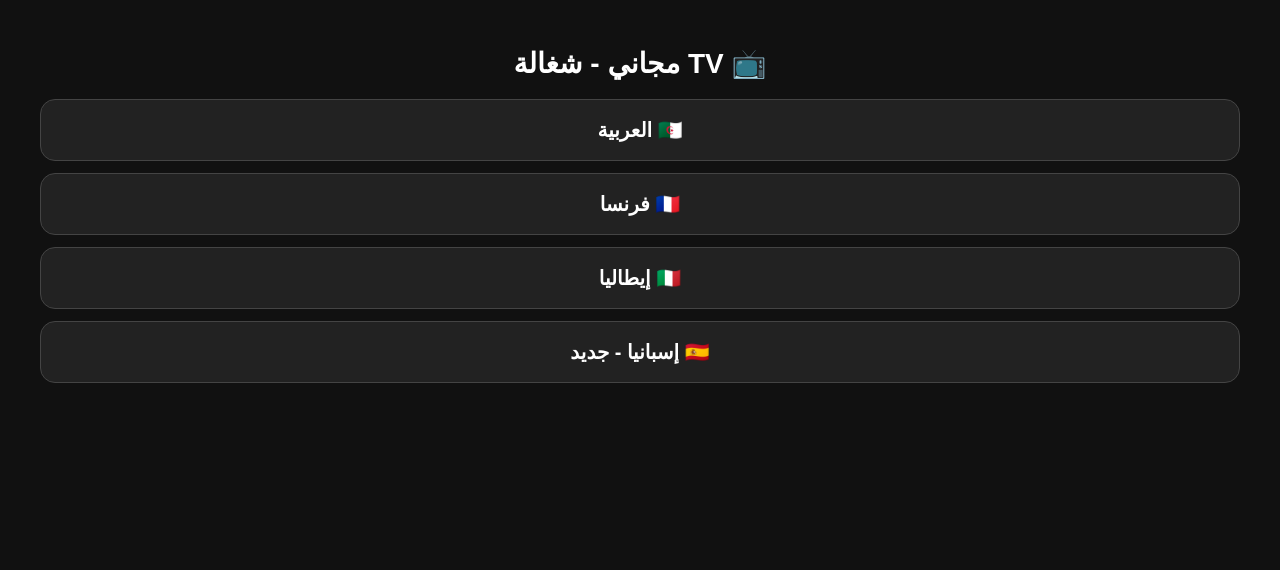
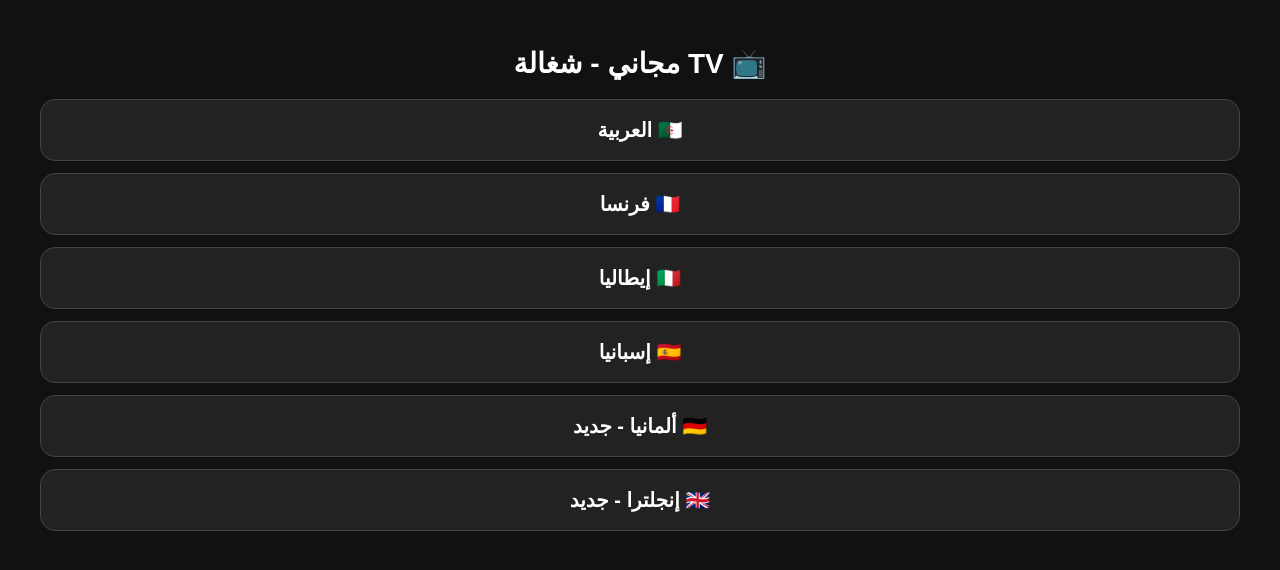
Before and after one commit to khaddartahar-commits/taharkhaddar, a plain HTML site: page index.html in a window 1280 px wide. Drawn offline with Linux system fonts and the light colour scheme.

Commit message:
Update index.html

```diff
--- a/index.html
+++ b/index.html
@@ -3,5 +3,7 @@
 <a href="arabic.html">🇩🇿 العربية</a>
 <a href="france.html">🇫🇷 فرنسا</a>
 <a href="italie.html">🇮🇹 إيطاليا</a>
-<a href="espagne.html">🇪🇸 إسبانيا - جديد</a>
+<a href="espagne.html">🇪🇸 إسبانيا</a>
+<a href="allemagne.html">🇩🇪 ألمانيا - جديد</a>
+<a href="angleterre.html">🇬🇧 إنجلترا - جديد</a>
 </body></html>
```
